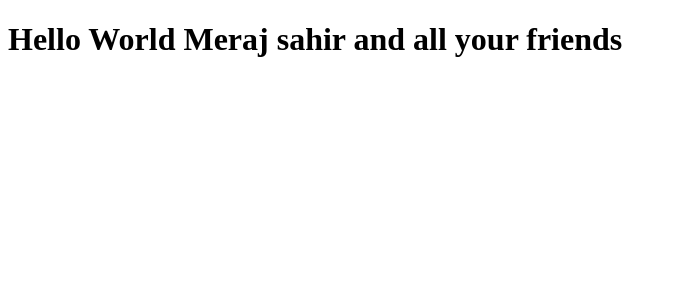
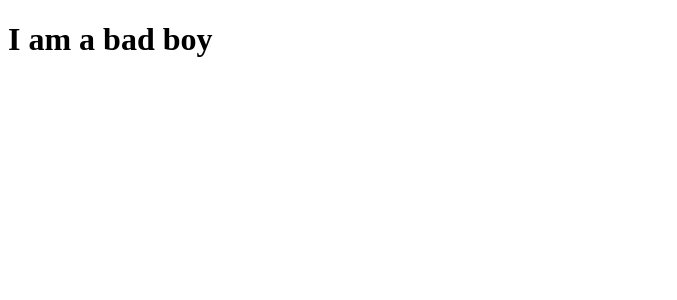
Before and after one commit to GitHubFi/WEB-PACK, a React app: page / in a window 1280 px wide. Shown: the top 300 px of the page, without its empty margins (0-677 px from the left). Built offline with nearby package versions, Linux system fonts and the light colour scheme; the HTML template or start-up script is replaced by a standard one.

Commit message:
bad boyz

```diff
--- a/src/component/App.js
+++ b/src/component/App.js
@@ -4,7 +4,8 @@ class App extends Component {
     render () {
         return (
             <div>
-                <h1>Hello World  Meraj sahir and all your friends</h1>
+                <h1>I am a bad boy</h1>
+
             </div>
         )
     }
```
